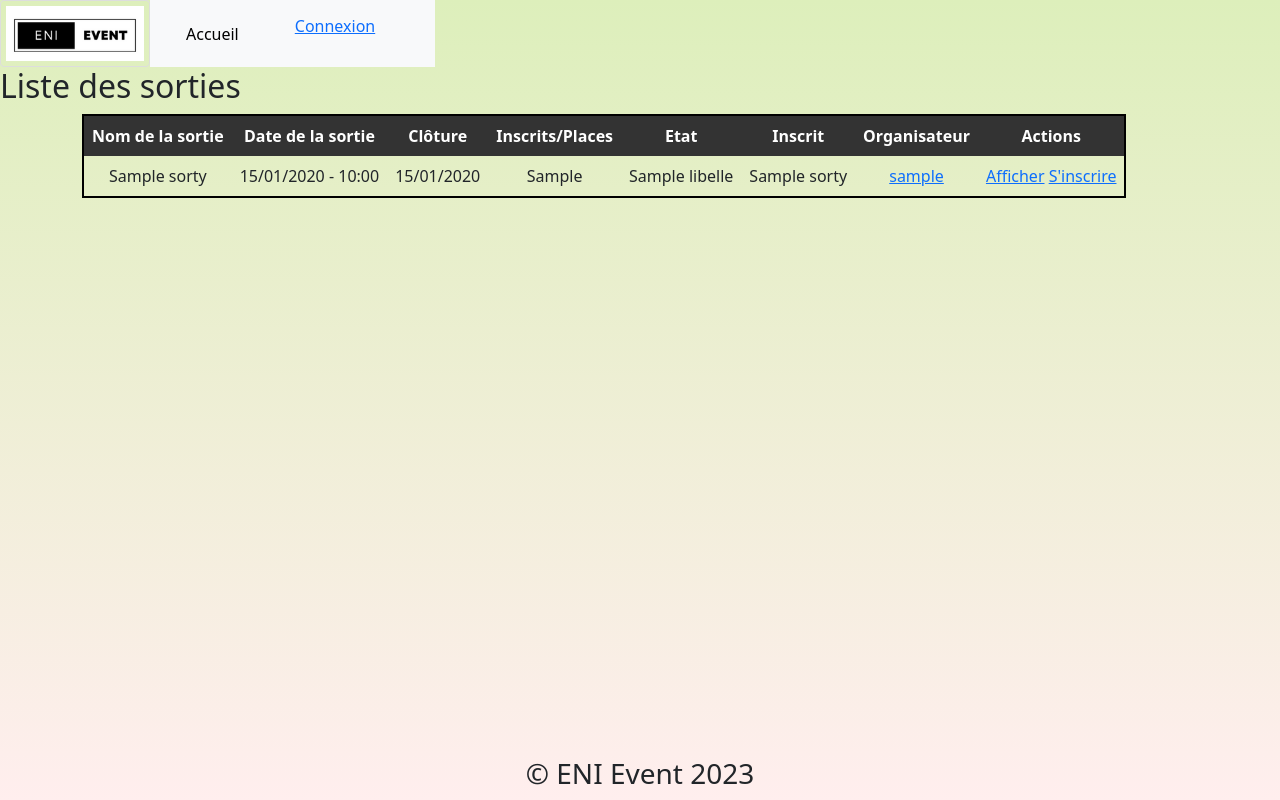
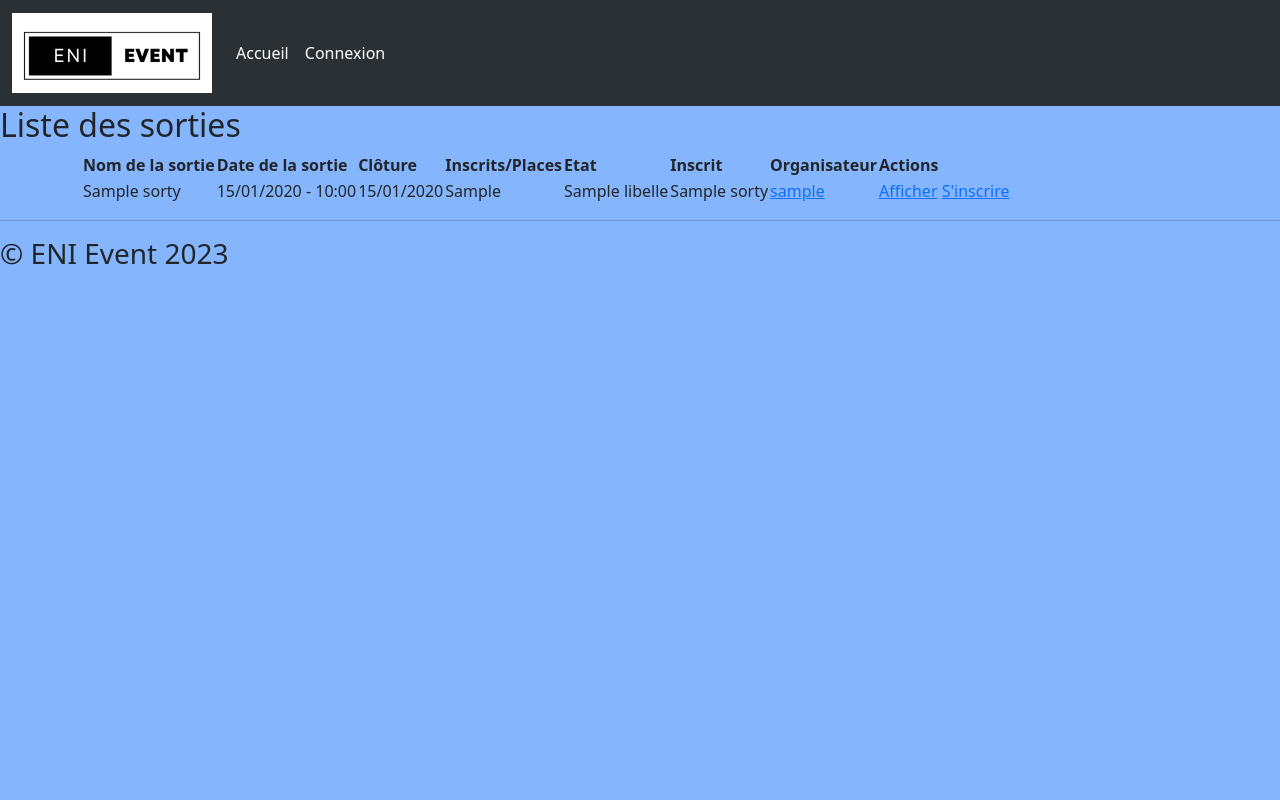
Before and after one commit to tomherbron/event-manager-app-symfony, a Symfony app: template templates/sortie/list.html.twig in a window 1280 px wide. Run offline with Twig, Linux system fonts and the light colour scheme; the template is opened without the code that fills it: most values are stand-ins (such as "Sample title", 1, 10 or a date in 2020); some libraries are stand-ins or nearby versions.

Commit message:
Navbar - Fonctionnelle

```diff
--- a/public/css/style.css
+++ b/public/css/style.css
@@ -1,158 +1,158 @@
-body{
-    font-family: 'Fira Sans', sans-serif;
-    background: #FFEEEE;  /* fallback for old browsers */
-    background: -webkit-linear-gradient(to bottom, #DDEFBB, #FFEEEE);  /* Chrome 10-25, Safari 5.1-6 */
-    background: linear-gradient(to bottom, #DDEFBB, #FFEEEE); /* W3C, IE 10+/ Edge, Firefox 16+, Chrome 26+, Opera 12+, Safari 7+ */
-    background-attachment: fixed;
-    background-position: center center;
-    background-size: cover;
+/*body{*/
+/*    font-family: 'Fira Sans', sans-serif;*/
+/*    background: #FFEEEE;  !* fallback for old browsers *!*/
+/*    background: -webkit-linear-gradient(to bottom, #DDEFBB, #FFEEEE);  !* Chrome 10-25, Safari 5.1-6 *!*/
+/*    background: linear-gradient(to bottom, #DDEFBB, #FFEEEE); !* W3C, IE 10+/ Edge, Firefox 16+, Chrome 26+, Opera 12+, Safari 7+ *!*/
+/*    background-attachment: fixed;*/
+/*    background-position: center center;*/
+/*    background-size: cover;*/
 
-}
-a{
-    text-decoration: none;
-    color:black;
+/*}*/
+/*a{*/
+/*    text-decoration: none;*/
+/*    color:black;*/
 
-}
+/*}*/
 
 
-a:hover{
-    color:lightslategray;
-}
+/*a:hover{*/
+/*    color:lightslategray;*/
+/*}*/
 
 
-.nav {
-    display: flex;
-    flex-direction: row;
-    justify-content: center;
-    align-items: center;
-    list-style-type: none;
-    font-size: 1.5em;
-    width: 100%;
+/*.nav {*/
+/*    display: flex;*/
+/*    flex-direction: row;*/
+/*    justify-content: center;*/
+/*    align-items: center;*/
+/*    list-style-type: none;*/
+/*    font-size: 1.5em;*/
+/*    width: 100%;*/
 
-}
-.entete{
-    display : flex;
-    flex-direction: row;
-    list-style-type: none;
+/*}*/
+/*.entete{*/
+/*    display : flex;*/
+/*    flex-direction: row;*/
+/*    list-style-type: none;*/
 
-}
+/*}*/
 
-/* Flash */
+/*!* Flash *!*/
 
-.flash {
-    padding: 20px;
-    font-weight: bold;
-    font-size: 1.4rem;
-    margin: 1rem 0;
-    border-radius: 5px;
-    color: #132135;
-}
+/*.flash {*/
+/*    padding: 20px;*/
+/*    font-weight: bold;*/
+/*    font-size: 1.4rem;*/
+/*    margin: 1rem 0;*/
+/*    border-radius: 5px;*/
+/*    color: #132135;*/
+/*}*/
 
-.flash-success {
-    background-color: lawngreen
-}
+/*.flash-success {*/
+/*    background-color: lawngreen*/
+/*}*/
 
-.flash-error {
-    background-color: red
-}
+/*.flash-error {*/
+/*    background-color: red*/
+/*}*/
 
 
-.link_button {
-    border: 2px solid black;
-    margin: 5px;
-    padding: 5px;
-    border-radius: 30% 5%;
-/*Barre de navigation */
+/*.link_button {*/
+/*    border: 2px solid black;*/
+/*    margin: 5px;*/
+/*    padding: 5px;*/
+/*    border-radius: 30% 5%;*/
+/*!*Barre de navigation *!*/
 
 
-}
+/*}*/
 
-nav ul {
-    display: flex;
-    list-style: none;
-    padding-left: 0;
-}
+/*nav ul {*/
+/*    display: flex;*/
+/*    list-style: none;*/
+/*    padding-left: 0;*/
+/*}*/
 
-nav li {
-    margin-right: 3rem; /*pourcentage de taille en fonction du zoom 1 rem = 10px pour zoom = 100%*/
-}
+/*nav li {*/
+/*    margin-right: 3rem; !*pourcentage de taille en fonction du zoom 1 rem = 10px pour zoom = 100%*!*/
+/*}*/
 
-/* Form */
+/*!* Form *!*/
 
-label {
-    display: block;
-}
+/*label {*/
+/*    display: block;*/
+/*}*/
 
-input,
-select {
-    margin-bottom: 1rem;
-    box-sizing: border-box;
-    width: 200px;
-    max-width: 50%;
-}
+/*input,*/
+/*select {*/
+/*    margin-bottom: 1rem;*/
+/*    box-sizing: border-box;*/
+/*    width: 200px;*/
+/*    max-width: 50%;*/
+/*}*/
 
-textarea {
-    margin-bottom: 1rem;
-    box-sizing: border-box;
-    width: 400px;
-    height: 100px;
-}
+/*textarea {*/
+/*    margin-bottom: 1rem;*/
+/*    box-sizing: border-box;*/
+/*    width: 400px;*/
+/*    height: 100px;*/
+/*}*/
 
-/*Photo de profil*/
+/*!*Photo de profil*!*/
 
-img {
-    border: 1px solid #ddd;
-    border-radius: 4px;
-    padding: 5px;
-    width: 150px;
-}
+/*img {*/
+/*    border: 1px solid #ddd;*/
+/*    border-radius: 4px;*/
+/*    padding: 5px;*/
+/*    width: 150px;*/
+/*}*/
 
-img:hover {
-    box-shadow: 0 0 2px 1px rgba(0, 140, 186, 0.5);
-}
+/*img:hover {*/
+/*    box-shadow: 0 0 2px 1px rgba(0, 140, 186, 0.5);*/
+/*}*/
 
-.utilisateur-infos{
-    display: grid;
-    grid-template-columns: 1fr;
-    grid-gap: 30px;
-    margin-top: 10px;
-}
+/*.utilisateur-infos{*/
+/*    display: grid;*/
+/*    grid-template-columns: 1fr;*/
+/*    grid-gap: 30px;*/
+/*    margin-top: 10px;*/
+/*}*/
 
-.footer {
-    position: fixed;
-    bottom: 0;
-    width: 100%;
-    height: 50px;
-    padding-top: 15px;
-    text-align: center;
-}
+/*.footer {*/
+/*    position: fixed;*/
+/*    bottom: 0;*/
+/*    width: 100%;*/
+/*    height: 50px;*/
+/*    padding-top: 15px;*/
+/*    text-align: center;*/
+/*}*/
 
-hr{
+/*hr{*/
 
-}
+/*}*/
 
-table, td, tr, th, caption {
-    border: 1px solid #333;
-    text-align: center;
-}
+/*table, td, tr, th, caption {*/
+/*    border: 1px solid #333;*/
+/*    text-align: center;*/
+/*}*/
 
-thead, tfoot {
-    background-color: #333;
-    color: #fff;
-    text-align: center;
-}
+/*thead, tfoot {*/
+/*    background-color: #333;*/
+/*    color: #fff;*/
+/*    text-align: center;*/
+/*}*/
 
-table, caption, th, td {
-    border: 2px solid black;
-    border-collapse: collapse;
-}
+/*table, caption, th, td {*/
+/*    border: 2px solid black;*/
+/*    border-collapse: collapse;*/
+/*}*/
 
-caption, th, td {
-    padding: 8px;
-}
+/*caption, th, td {*/
+/*    padding: 8px;*/
+/*}*/
 
-.tableau {
-    display: flex;
-    flex-direction: row;
-    justify-content: center;
-}
+/*.tableau {*/
+/*    display: flex;*/
+/*    flex-direction: row;*/
+/*    justify-content: center;*/
+/*}*/
--- a/templates/footer/footer.html.twig
+++ b/templates/footer/footer.html.twig
@@ -1,3 +1,3 @@
 <div>
-        <h3 class ="footer">&copy; ENI Event {{ "now" | date('Y') }}</h3>
+        <hr height="" width="" color="">          <h3 class ="footer">&copy; ENI Event {{ "now" | date('Y') }}</h3>
 </div>
--- a/templates/header/header.html.twig
+++ b/templates/header/header.html.twig
@@ -1,4 +1,4 @@
 <div class="entete">
-    <img src="{{ asset('img/logo_petit.png') }}" alt="logo">
+{#    <img src="{{ asset('img/logo_petit.png') }}" alt="logo">#}
     {% include 'menu/nav.html.twig' %}
 </div>
--- a/templates/menu/nav.html.twig
+++ b/templates/menu/nav.html.twig
@@ -1,35 +1,28 @@
-{#<nav class="navbar bg-dark border-bottom border-bottom-dark" data-bs-theme="dark" >#}
+<nav class="navbar navbar-expand-sm bg-body-tertiary" data-bs-theme="dark">
+    <div class="container-fluid">
 
-{#    <ul>#}
-{#        <li><a href="{{ path('main_home') }}">Accueil</a></li>#}
-{#        {% if app.user %}#}
-{#            <li><a href="{{  path('utilisateur_show', {'id': app.user.id})  }}">Profil</a></li>#}
-{#            <li><a href="{{ path('app_logout') }}">Déconnexion</a></li>#}
-{#            <p>Bonjour {{ app.user.prenom }} !</p>#}
-{#        {% else %}#}
-{#            <li><a href="{{ path('app_login') }}">Connexion</a></li>#}
-{#        {% endif %}#}
-{#    </ul>#}
-{#</nav>#}
+        <a class="navbar-brand " href="{{ path('main_home') }}">
+            <img src="{{ asset('img/logo_petit.png') }}" alt="Eni Event" class="max-width:20%">
+        </a>
 
-<nav class="navbar navbar-expand-lg bg-body-tertiary">
-    <div class="container-fluid">
-        <a class="navbar-brand" href="{{ asset('img/logo.png') }}"></a>
         <button class="navbar-toggler" type="button" data-bs-toggle="collapse" data-bs-target="#navbarSupportedContent" aria-controls="navbarSupportedContent" aria-expanded="false" aria-label="Toggle navigation">
             <span class="navbar-toggler-icon"></span>
         </button>
+
         <div class="collapse navbar-collapse" id="navbarSupportedContent">
-            <ul class="navbar-nav me-auto mb-2 mb-lg-0">
+            <ul class="navbar-nav me-auto my-2 my-lg-0 navbar-nav-scroll" style="--bs-scroll-height: 100px;">
+
+                <div class="navbar-nav me-auto mb-2 mb-lg-0">
+
                     <li class="nav-item">
                         <a class="nav-link active" aria-current="page" href="{{ path('main_home') }}">Accueil</a>
                     </li>
+
                     {% if app.user %}
                         <li class="nav-item">
                             <a class="nav-link active" aria-current="page" href="{{  path('utilisateur_show', {'id': app.user.id})  }}">Profil</a>
                         </li>
-                <li class="nav-item">
-                    <a class="nav-link active" aria-current="page" href="{{ path('app_logout') }}">Déconnexion</a>
-                </li>
+
                         <li class="nav-item dropdown">
                             <a class="nav-link dropdown-toggle" href="#" role="button" data-bs-toggle="dropdown" aria-expanded="false">Sorties</a>
                             <ul class="dropdown-menu">
@@ -39,11 +32,20 @@
                                 <li><a class="dropdown-item" href="#">Something else here</a></li>
                             </ul>
                         </li>
+
+                        <li class="nav-item">
+                            <a class="nav-link active" aria-current="page" href="{{ path('app_logout') }}">Déconnexion</a>
+                        </li>
+
                     {% else %}
-                <li class="nav-item">
-                <a href="{{ path('app_login') }}">Connexion</a>
+                        <li class="nav-item" >
+                            <a class="nav-link active" aria-current="page" href="{{ path('app_login') }}">Connexion</a>
                         </li>
                     {% endif %}
+
+                </div>
             </ul>
+
+        </div>
     </div>
 </nav>
```
Lines whose indentation alone changed are shown as unchanged.
